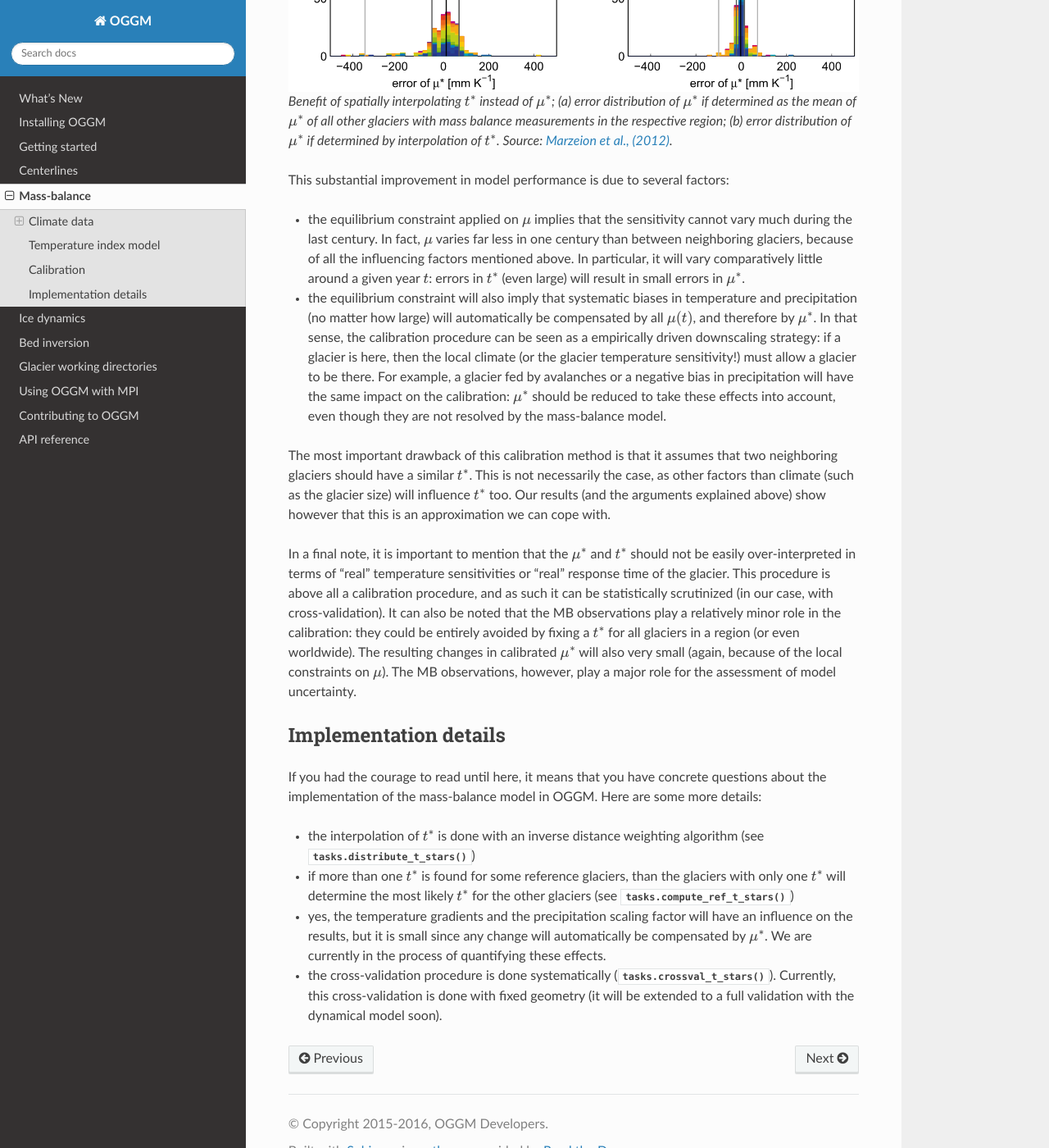
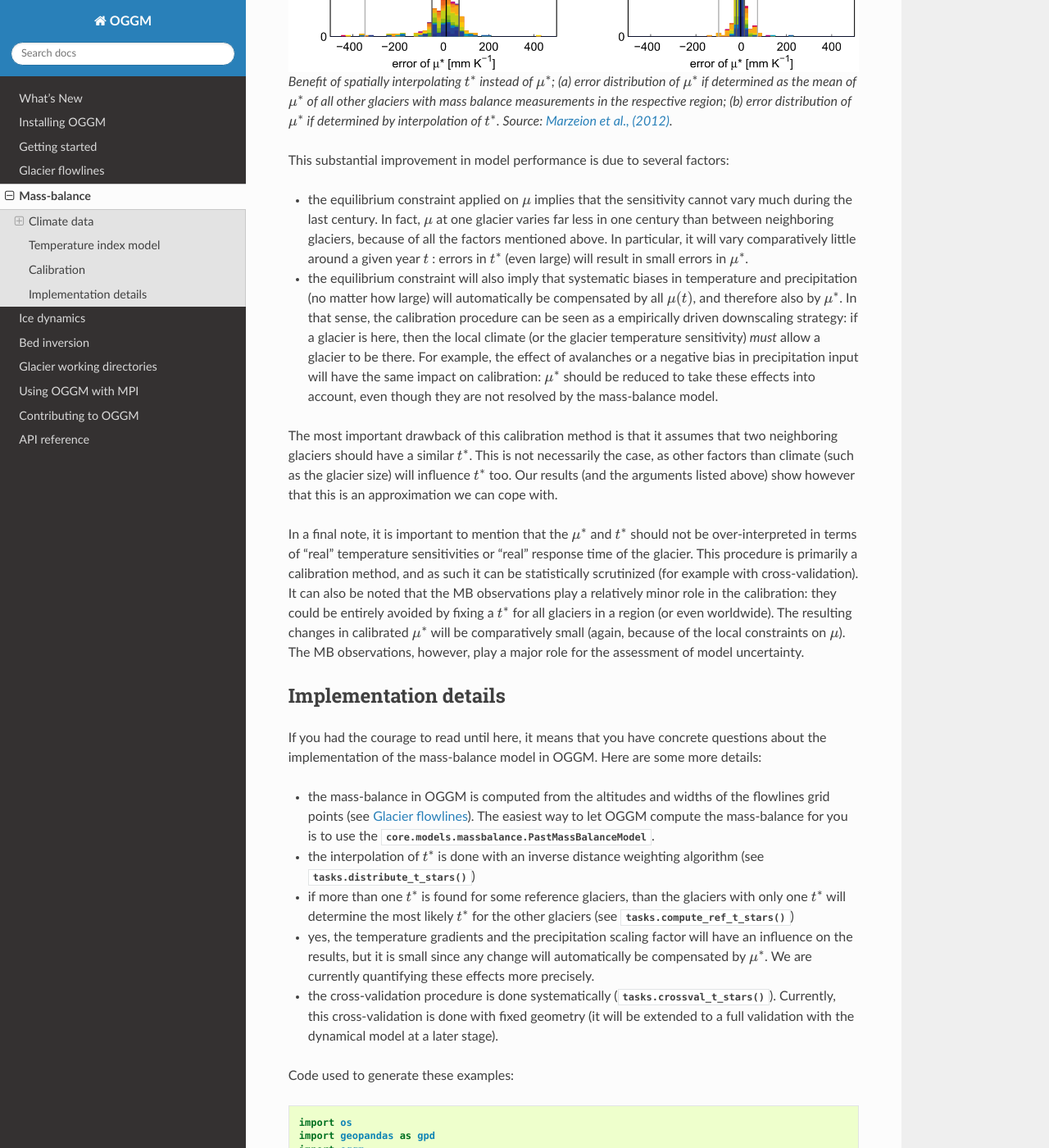
Before and after one commit to OGGM/oggm, a Sphinx documentation site: the page built from docs/mass-balance.rst, in a window 1280 px wide and 1400 px high, scrolled down 3263 px. Shown: the whole window at 82% size. Built offline with Sphinx 7.4.7 and the Read the Docs theme 2.0.0, drawn with Linux system fonts in a browser that asks for light colours; the version number could not be read and is left out; some of the changed text lies outside the part shown.

Commit message:
flowline docs

```diff
--- a/docs/_code/prepare_climate.py
+++ b/docs/_code/prepare_climate.py
@@ -5,10 +5,11 @@ import numpy as np
 import pandas as pd
 import xarray as xr
 import matplotlib.pyplot as plt
-from oggm import cfg, tasks, graphics
+from oggm import cfg, tasks
 from oggm.utils import get_demo_file
 from oggm.core.preprocessing.climate import mb_yearly_climate_on_glacier, \
-    t_star_from_refmb
+    t_star_from_refmb, local_mustar_apparent_mb
+from oggm.core.models.massbalance import PastMassBalanceModel
 
 cfg.initialize()
 cfg.PATHS['dem_file'] = get_demo_file('hef_srtm.tif')
@@ -23,7 +24,6 @@ gdir = oggm.GlacierDirectory(entity, base_dir=base_dir)
 tasks.define_glacier_region(gdir, entity=entity)
 tasks.glacier_masks(gdir)
 tasks.compute_centerlines(gdir)
-tasks.compute_centerlines(gdir)
 
 tasks.initialize_flowlines(gdir)
 tasks.catchment_area(gdir)
@@ -33,9 +33,12 @@ cfg.PATHS['climate_file'] = get_demo_file('histalp_merged_hef.nc')
 tasks.process_custom_climate_data(gdir)
 tasks.mu_candidates(gdir)
 
+mbdf = gdir.get_ref_mb_data()
+tstar, bias, prcp_fac = t_star_from_refmb(gdir, mbdf.ANNUAL_BALANCE)
+local_mustar_apparent_mb(gdir, tstar=tstar[-1], bias=bias[-1], prcp_fac=prcp_fac)
+
 # For plots
 mu_yr_clim = gdir.read_pickle('mu_candidates')[pcp_fac]
-mbdf = gdir.get_ref_mb_data()
 years, temp_yr, prcp_yr = mb_yearly_climate_on_glacier(gdir, pcp_fac, div_id=0)
 
 # which years to look at
@@ -53,3 +56,33 @@ pdf = pd.DataFrame()
 pdf[r'$\mu (t)$'] = mu_yr_clim
 pdf['bias'] = diff
 t_stars, bias, _ = t_star_from_refmb(gdir, mbdf.ANNUAL_BALANCE)
+
+# plot functions
+def example_plot_temp_ts():
+    d = xr.open_dataset(gdir.get_filepath('climate_monthly'))
+    temp = d.temp.resample(freq='12MS', dim='time', how=np.mean).to_series()
+    del temp.index.name
+    ax = temp.plot(figsize=(8, 4), label='Annual temp')
+    temp.rolling(31, center=True, min_periods=15).mean().plot(label='31-yr avg')
+    plt.legend(loc='best')
+    plt.title('HISTALP annual temperature, Hintereisferner')
+    plt.ylabel(r'degC')
+    plt.tight_layout()
+    plt.show()
+
+def example_plot_mu_ts():
+    ax = mu_yr_clim.plot(figsize=(8, 4), label=r'$\mu (t)$');
+    plt.legend(loc='best'); plt.title(r'$\mu$ candidates Hintereisferner');
+    plt.ylabel(r'$\mu$ (mm yr$^{-1}$ K$^{-1}$)')
+    plt.tight_layout()
+    plt.show()
+
+def example_plot_bias_ts():
+    ax = pdf.plot(figsize=(8, 4), secondary_y='bias')
+    plt.hlines(0, 1800, 2015, linestyles='-')
+    [plt.axvline(ts, linestyle=':', color='k') for ts in t_stars]
+    ax.set_ylabel(r'$\mu$ (mm yr$^{-1}$ K$^{-1}$)');
+    ax.set_title(r'$\mu$ candidates HEF');
+    plt.ylabel(r'bias (mm yr$^{-1}$)')
+    plt.tight_layout()
+    plt.show()
--- /dev/null
+++ b/docs/_code/prepare_flowlines.py
@@ -0,0 +1,15 @@
+import os
+import geopandas as gpd
+import oggm
+from oggm import cfg, tasks, graphics
+from oggm.utils import get_demo_file
+
+cfg.initialize()
+cfg.PATHS['dem_file'] = get_demo_file('hef_srtm.tif')
+
+base_dir = os.path.join(os.path.expanduser('~'), 'Flowlines')
+entity = gpd.read_file(get_demo_file('Hintereisferner.shp')).iloc[0]
+gdir = oggm.GlacierDirectory(entity, base_dir=base_dir)
+
+tasks.define_glacier_region(gdir, entity=entity)
+tasks.glacier_masks(gdir)
--- a/docs/api.rst
+++ b/docs/api.rst
@@ -55,6 +55,9 @@ Classes
     :nosignatures:
 
     GlacierDirectory
+    Centerline
+    InversionFlowline
+
 
 .. currentmodule:: oggm.core.models.massbalance
 
--- a/docs/centerlines.rst
+++ /dev/null
@@ -1,4 +0,0 @@
-.. _centerlines:
-
-Centerlines
-===========
--- a/docs/getting-started.rst
+++ b/docs/getting-started.rst
@@ -120,7 +120,7 @@ What next?
 ----------
 
 We will try to fill out the next chapters of this documentation soon. In the
-meantine, a good place to start is the ``oggm/docs/notebooks`` directory.
+meantime, a good place to start is the ``oggm/docs/notebooks`` directory.
 
 You will find two notebooks:
 
--- a/docs/ice-dynamics.rst
+++ b/docs/ice-dynamics.rst
@@ -202,7 +202,7 @@ Glacier tributaries
 
 Glaciers in OGGM have a main centerline and, sometimes, one or more
 tributaries (which can themsleves also have tributaries, see
-:ref:`centerlines`). The number of these tributaries depends on many
+:ref:`flowlines`). The number of these tributaries depends on many
 factors, but most of the time the algorithm works well.
 
 The main flowline and its tributaries are all handled the same way and
--- a/docs/index.rst
+++ b/docs/index.rst
@@ -41,7 +41,7 @@ Documentation
     whats-new
     installing-oggm
     getting-started
-    centerlines
+    flowlines
     mass-balance
     ice-dynamics
     inversion
--- a/docs/mass-balance.rst
+++ b/docs/mass-balance.rst
@@ -7,12 +7,11 @@ Mass-balance
 
 The mass-balance (MB) model implemented in OGGM is an extended version of the
 temperature index model presented by `Marzeion et al., (2012)`_.
+While the equation governing the mass-balance is that of a traditional
+temperature index model, our approach to calibration requires that we spend
+some time describing it.
 
 .. _Marzeion et al., (2012): http://www.the-cryosphere.net/6/1295/2012/tc-6-1295-2012.html
-
-While the equation governing the mass-balance is that of a traditional
-temperature index model, the strength of our method relies on our approach to
-calibration.
 
 .. ipython:: python
    :suppress:
@@ -66,17 +65,10 @@ see the HISTALP data file in the `sample-data`_ folder for an example.
 
 
 .. ipython:: python
-   :suppress:
 
-    d = xr.open_dataset(gdir.get_filepath('climate_monthly'))
-    temp = d.temp.resample(freq='12MS', dim='time', how=np.mean).to_series()
-    del temp.index.name
-    ax = temp.plot(figsize=(8, 4), label='Annual temp');
-    temp.rolling(31, center=True, min_periods=15).mean().plot(label='31-yr avg');
-    plt.legend(loc='best'); plt.title('HISTALP annual temperature, Hintereisferner')
-    plt.ylabel(r'degC');
     @savefig plot_temp_ts.png width=100%
-    plt.tight_layout();
+    example_plot_temp_ts()  # the code for these examples is posted below
+
 
 Elevation dependency
 ~~~~~~~~~~~~~~~~~~~~
@@ -139,16 +131,13 @@ For each of these glaciers, time-dependent "candidate" temperature sensitivities
 :math:`\mu (t)` are estimated by requiring that the average specific
 mass-balance :math:`B_{31}` is equal to zero. :math:`B_{31}` is computed
 for a 31 yr period centered around the year :math:`t` **and for a constant
-glacier geometry fixed at the RGI date** (in that case, 2003).
+glacier geometry fixed at the RGI date** (e.g. 2003 for most glaciers in the
+European Alps).
 
 .. ipython:: python
-   :suppress:
 
-    ax = mu_yr_clim.plot(figsize=(8, 4), label=r'$\mu (t)$');
-    plt.legend(loc='best'); plt.title(r'$\mu$ candidates Hintereisferner');
-    plt.ylabel(r'$\mu$ (mm yr$^{-1}$ K$^{-1}$)')
     @savefig plot_mu_ts.png width=100%
-    plt.tight_layout();
+    example_plot_mu_ts()  # the code for these examples is posted below
 
 Around 1900, the climate was cold and wet. As a consequence, the
 temperature sensitivity required to maintain the 2003 glacier geometry is high.
@@ -166,32 +155,24 @@ were we have observations. We then compare the model output
 with the expected mass-balance and compute the model bias:
 
 .. ipython:: python
-   :suppress:
 
-    ax = pdf.plot(figsize=(8, 4), secondary_y='bias')
-    plt.hlines(0, 1800, 2015, linestyles='-')
-    plt.vlines(t_stars, -2000, 2000, linestyles=':')
-
-    ax.set_ylabel(r'$\mu$ (mm yr$^{-1}$ K$^{-1}$)');
-    ax.set_title(r'$\mu$ candidates HEF');
-    plt.ylabel(r'bias (mm yr$^{-1}$)')
-    plt.tight_layout()
     @savefig plot_bias_ts.png width=100%
-    plt.show()
+    example_plot_bias_ts()  # the code for these examples is posted below
 
 The bias is positive when :math:`\mu` is too low, and negative when :math:`\mu`
 is too high. The vertical dashed lines mark the times where the bias is
-closest to zero. Since the temperature index model is linear, they all correspond to
-approximately the same :math:`\mu`. These dates at which the :math:`\mu` candidates
+closest to zero. They all correspond to approximately the same :math:`\mu` (but
+not exactly, as precipitation and temperature both influence :math:`\mu`).
+These dates at which the :math:`\mu` candidates
 are close to the real :math:`\mu` are called :math:`t^*` (the associated sensitivities
-:math:`\mu (t^*)`are called :math:`\mu^*`).
+:math:`\mu (t^*)` are called :math:`\mu^*`).
 
 At the glaciers where observations are available, this detour via the :math:`\mu`
 candidates is not necessary to find the correct :math:`\mu^*`. Indeed, the goal
 of these computations are in fact to find :math:`t^*`, **which is the actual
 value to be interpolated to glaciers where no observations are available**.
 
-The benefices of this approach is best shown with the results of a cross-validation
+The benefit of this approach is best shown with the results of a cross-validation
 study realized by `Marzeion et al., (2012)`_ (and confirmed by OGGM):
 
 .. figure:: _static/marzeion_mus.png
@@ -207,39 +188,38 @@ This substantial improvement in model performance is due to several factors:
 
 - the equilibrium constraint applied on :math:`\mu` implies that the
   sensitivity cannot vary much during the last century.
-  In fact, :math:`\mu` varies far
+  In fact, :math:`\mu` at one glacier varies far
   less in one century than between neighboring glaciers,
-  because of all the influencing factors mentioned above.
+  because of all the factors mentioned above.
   In particular, it will vary comparatively little around a given year
-  :math:`t`: errors in :math:`t^*` (even large) will result in small errors in
+  :math:`t` : errors in :math:`t^*` (even large) will result in small errors in
   :math:`\mu^*`.
 - the equilibrium constraint will also imply that systematic biases in
   temperature and precipitation (no matter how large) will automatically be
-  compensated by all :math:`\mu (t)`, and therefore by :math:`\mu^*`. In that
-  sense, the calibration procedure can be seen as a empirically driven
+  compensated by all :math:`\mu (t)`, and therefore also by :math:`\mu^*`.
+  In that sense, the calibration procedure can be seen as a empirically driven
   downscaling strategy: if a glacier is here, then the local climate (or the
-  glacier temperature sensitivity!) must allow a glacier to be there. For
-  example, a glacier fed by avalanches or a negative bias in precipitation will
-  have the same impact on the calibration: :math:`\mu^*` should be reduced to
+  glacier temperature sensitivity) *must* allow a glacier to be there. For
+  example, the effect of avalanches or a negative bias in precipitation input
+  will have the same impact on calibration: :math:`\mu^*` should be reduced to
   take these effects into account, even though they are not resolved by
   the mass-balance model.
 
 The most important drawback of this calibration method is that it assumes that
 two neighboring glaciers should have a similar :math:`t^*`. This is not
 necessarily the case, as other factors than climate (such as the glacier size)
-will influence :math:`t^*` too. Our results (and the arguments explained above)
+will influence :math:`t^*` too. Our results (and the arguments listed above)
 show however that this is an approximation we can cope with.
 
 In a final note, it is important to mention that the :math:`\mu^*` and
-:math:`t^*` should not be easily over-interpreted in terms of "real"
+:math:`t^*` should not be over-interpreted in terms of "real"
 temperature sensitivities or "real" response time of the glacier.
-This procedure is above all a
-calibration procedure, and as such it can be statistically scrutinized
-(in our case, with cross-validation). It can also be noted that the
-MB observations play a
+This procedure is primarily a calibration method, and as such it can be
+statistically scrutinized (for example with cross-validation).
+It can also be noted that the MB observations play a
 relatively minor role in the calibration: they could be entirely avoided by
 fixing a :math:`t^*` for all glaciers in a region (or even worldwide). The
-resulting changes in calibrated  :math:`\mu^*` will also very small
+resulting changes in calibrated :math:`\mu^*` will be comparatively small
 (again, because of the local constraints on :math:`\mu`). The MB observations,
 however, play a major role for the assessment of model uncertainty.
 
@@ -251,6 +231,10 @@ If you had the courage to read until here, it means that you have concrete
 questions about the implementation of the mass-balance model in OGGM.
 Here are some more details:
 
+- the mass-balance in OGGM is computed from the altitudes and widths
+  of the flowlines grid points (see :ref:`flowlines`). The easiest way to let
+  OGGM compute the mass-balance for you is to use the
+  :py:class:`core.models.massbalance.PastMassBalanceModel`.
 - the interpolation of :math:`t^*` is done with an inverse distance weighting
   algorithm (see :py:func:`tasks.distribute_t_stars`)
 - if more than one :math:`t^*` is found for some reference glaciers, than the
@@ -258,9 +242,14 @@ Here are some more details:
   for the other glaciers (see :py:func:`tasks.compute_ref_t_stars`)
 - yes, the temperature gradients and the precipitation scaling factor will have
   an influence on the results, but it is small since any change will automatically
-  be compensated by :math:`\mu^*`. We are currently in the process of quantifying
-  these effects.
+  be compensated by :math:`\mu^*`. We are currently quantifying these effects
+  more precisely.
 - the cross-validation procedure is done systematically
   (:py:func:`tasks.crossval_t_stars`). Currently, this cross-validation is done
   with fixed geometry (it will be extended to a full validation
-  with the dynamical model soon).
+  with the dynamical model at a later stage).
+
+
+Code used to generate these examples:
+
+.. literalinclude:: _code/prepare_climate.py
```
Also changed, not shown: docs/flowlines.rst (added, +139 -0 lines), oggm/__init__.py (+5 -3 lines), 5 other files.
